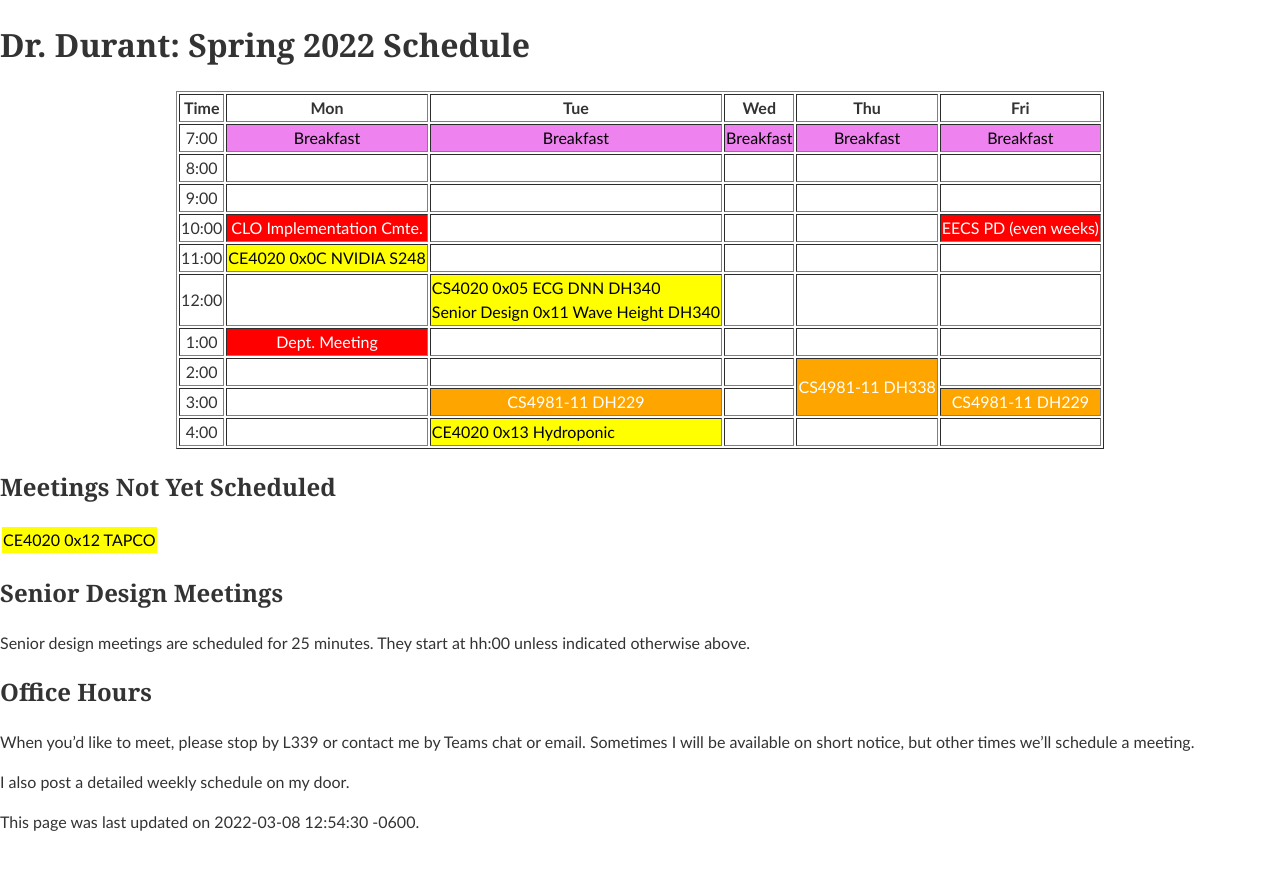
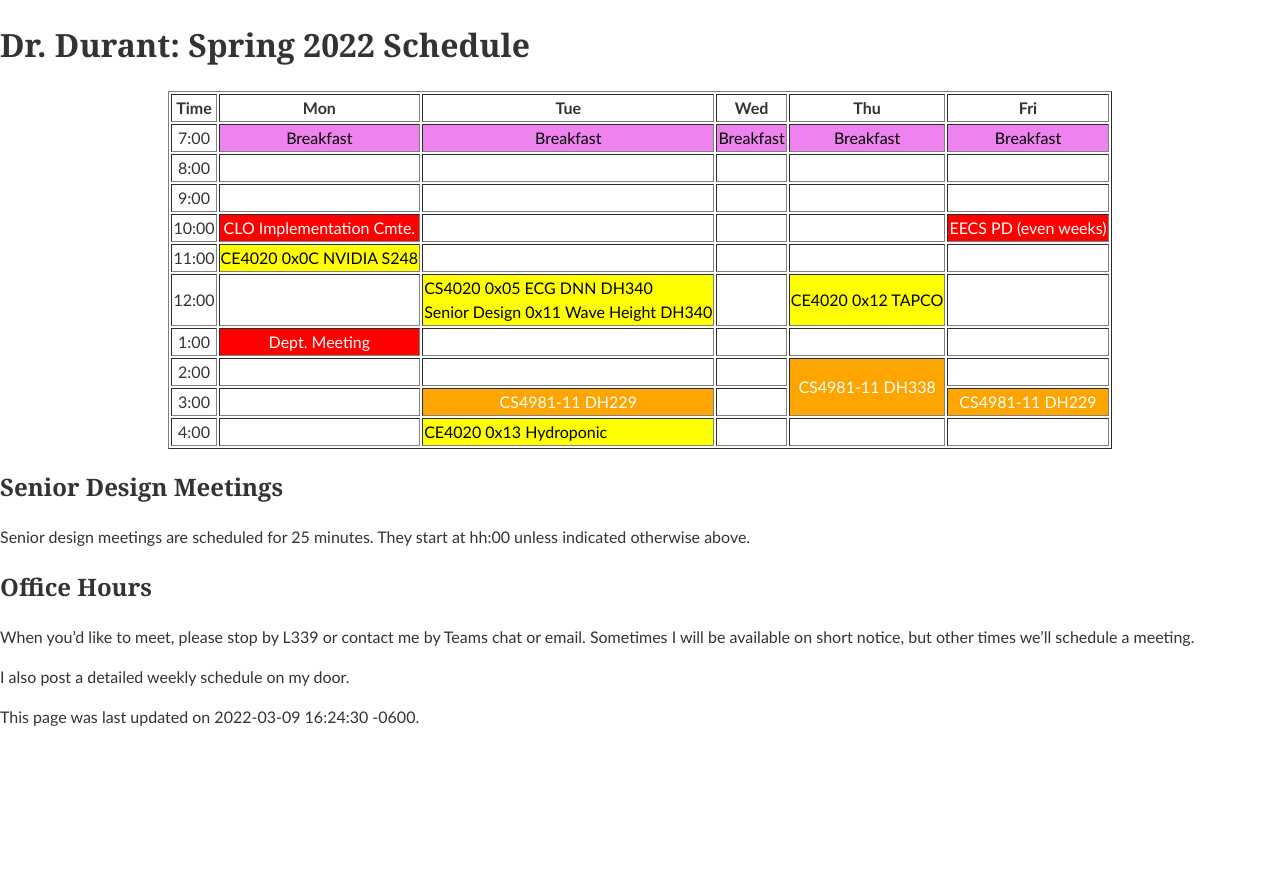
Before and after one commit to edurant/edurant.github.io, a Jekyll site: the page built from sched/s22.md, in a window 1280 px wide. Shown: the top 870 px of the page. Built offline with Jekyll 4.4.1, drawn with Linux system fonts in a browser that asks for light colours.

Commit message:
schedule final senior design team

```diff
--- a/sched/s22.md
+++ b/sched/s22.md
@@ -1,6 +1,6 @@
 ---
 title: "Dr. Durant: Spring 2022 Schedule"
-date: 2022-03-08 12:54:30 -0600
+date: 2022-03-09 16:24:30 -0600
 ---
 
 <style type="text/css">
@@ -19,18 +19,13 @@ td.lunch  { background-color: violet;  color: black; }
 <tr><td>9:00</td>       <td>&nbsp;</td>                                 <td>&nbsp;</td>                                                                             <td>&nbsp;</td>                     <td>&nbsp;</td>                                     <td>&nbsp;</td>                         </tr>
 <tr><td>10:00</td>      <td class="am">CLO Implementation Cmte.</td>    <td>&nbsp;</td>                                                                             <td>&nbsp;</td>                     <td>&nbsp;</td>                                     <td class="am">EECS PD (even weeks)</td></tr>
 <tr><td>11:00</td>      <td class="ce4020">CE4020 0x0C NVIDIA S248</td> <td>&nbsp;</td>                                                                             <td>&nbsp;</td>                     <td>&nbsp;</td>                                     <td>&nbsp;</td>                         </tr>
-<tr><td>12:00</td>      <td>&nbsp;</td>                                 <td class="ce4020">CS4020 0x05 ECG DNN DH340<br/>Senior Design 0x11 Wave Height DH340</td>  <td>&nbsp;</td>                     <td>&nbsp;</td>                                     <td>&nbsp;</td>                         </tr>
+<tr><td>12:00</td>      <td>&nbsp;</td>                                 <td class="ce4020">CS4020 0x05 ECG DNN DH340<br/>Senior Design 0x11 Wave Height DH340</td>  <td>&nbsp;</td>                     <td class="ce4020">CE4020 0x12 TAPCO</td>           <td>&nbsp;</td>                         </tr>
 <tr><td>1:00</td>       <td class="am">Dept. Meeting</td>               <td>&nbsp;</td>                                                                             <td>&nbsp;</td>                     <td>&nbsp;</td>                                     <td>&nbsp;</td>                         </tr>
 <tr><td>2:00</td>       <td>&nbsp;</td>                                 <td>&nbsp;</td>                                                                             <td>&nbsp;</td>                     <td class="cs4981" rowspan="2">CS4981-11 DH338</td> <td>&nbsp;</td>                         </tr>
 <tr><td>3:00</td>       <td>&nbsp;</td>                                 <td class="cs4981">CS4981-11 DH229</td>                                                     <td>&nbsp;</td>                                                                         <td class="cs4981">CS4981-11 DH229</td> </tr>
 <tr><td>4:00</td>       <td>&nbsp;</td>                                 <td class="ce4020">CE4020 0x13 Hydroponic</td>                                              <td>&nbsp;</td>                     <td>&nbsp;</td>                                     <td>&nbsp;</td>                         </tr>
 </table>
 </div>
-
-## Meetings Not Yet Scheduled
-<table><tr>
-<td class="ce4020">CE4020 0x12 TAPCO</td>
-</tr></table>
 
 ## Senior Design Meetings
 
```
